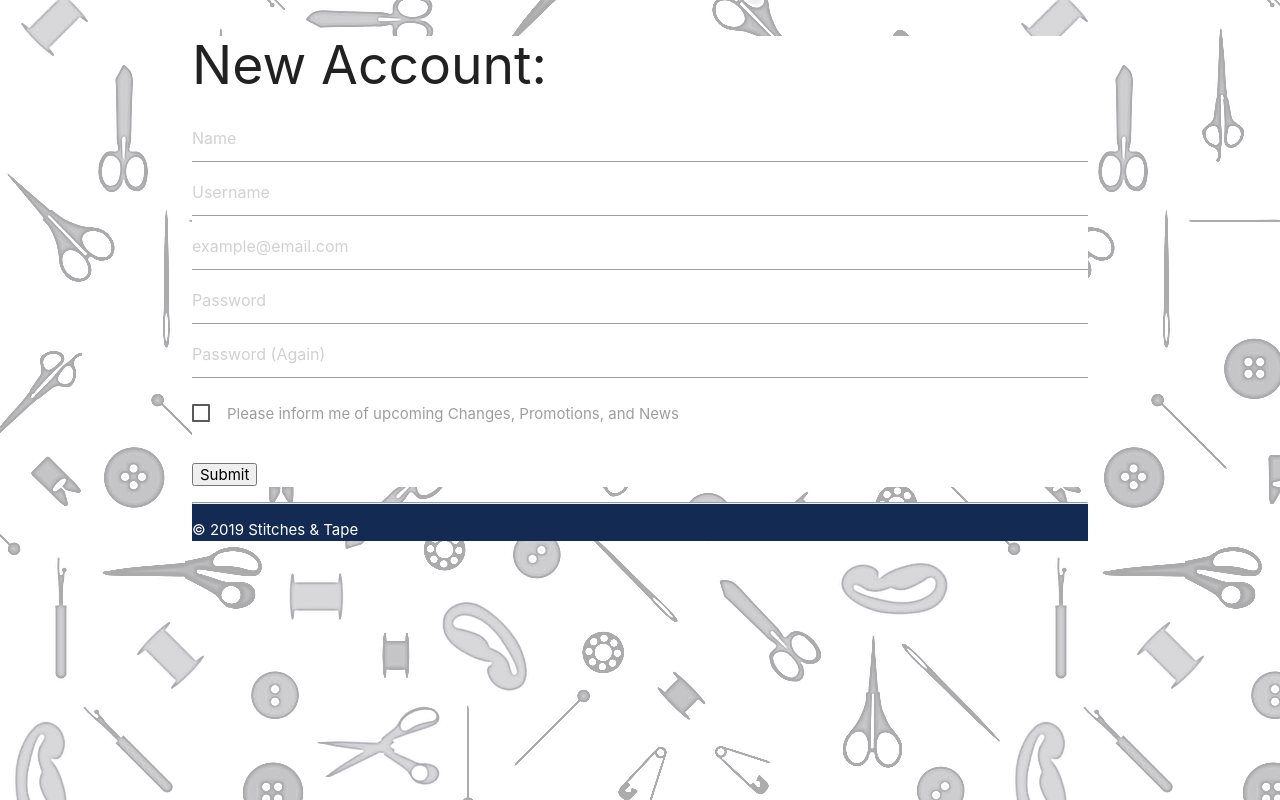
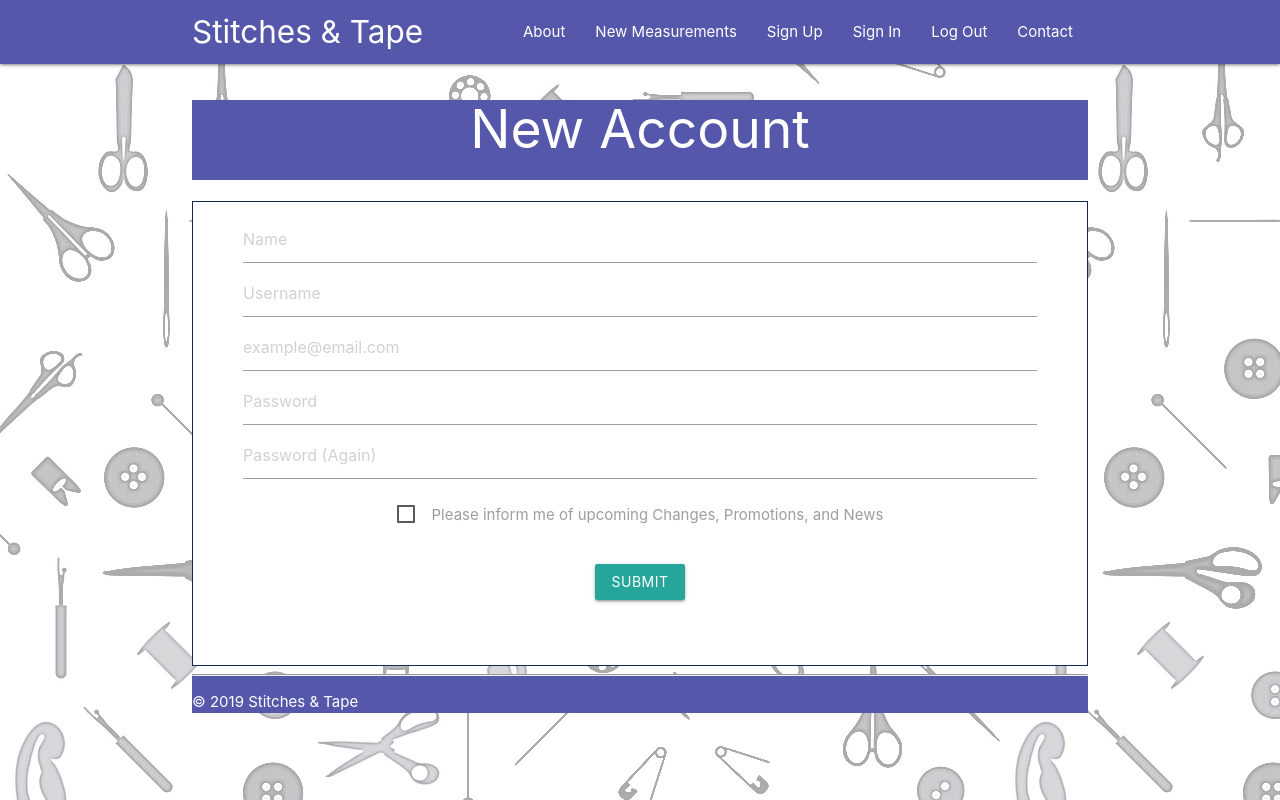
Before and after one commit to wgonz94/Stitches-Tape, a React (Create React App) app in the folder client/: page /signup in a window 1280 px wide. Built offline with nearby package versions, Linux system fonts and the light colour scheme.

Commit message:
updating UI elements, added pages folder and moved main page components

```diff
--- a/client/src/Components/Footer/Footer.css
+++ b/client/src/Components/Footer/Footer.css
@@ -1,4 +1,4 @@
 .footer {
-  background-color: #132b52;
+  background-color: #5558aa;
   color: white;
 }
--- a/client/src/Components/Home/Header.js
+++ b/client/src/Components/Home/Header.js
@@ -7,7 +7,7 @@ const Header = () => {
     <section>
       <div className='center'>
         <header className='image'>
-          <img className='img' src={Title} alt='Title' />
+          <img className='img responsive-img' src={Title} alt='Title' />
         </header>
       </div>
     </section>
--- a/client/src/Components/Home/Parallax.js
+++ b/client/src/Components/Home/Parallax.js
@@ -14,13 +14,13 @@ const Parallax = () => {
     <section>
       <div className='parallax-container'>
         <div className='parallax'>
-          <img src={midbg} />
+          <img className='responsive-img' src={midbg} alt='thread' />
         </div>
       </div>
       <About />
       <div className='parallax-container'>
         <div className='parallax'>
-          <img src={logobg} />
+          <img className='responsive-img' src={logobg} alt='stitchandbatton' />
         </div>
       </div>
     </section>
--- /dev/null
+++ b/client/src/Components/Navbar/Nav.css
@@ -0,0 +1,3 @@
+nav-wrapper {
+  margin: 50px;
+}
--- a/client/src/Components/Navbar/Nav.js
+++ b/client/src/Components/Navbar/Nav.js
@@ -1,122 +1,127 @@
 import React, { useEffect } from 'react';
-import { Link } from 'react-router-dom';
-import 'materialize-css';
-
-let style = { display: 'none' };
+import { NavLink } from 'react-router-dom';
+import M from 'materialize-css';
 
 const Navbar = ({ handleSubcribe, handleLogin }) => {
   useEffect(() => {
-    const M = window.M;
-    document.addEventListener('DOMContentLoaded', function() {
-      var elems = document.querySelectorAll('.sidenav');
-      var instances = M.Sidenav.init(elems, {});
-    });
+    let elements = document.querySelectorAll('.sidenav');
+    M.Sidenav.init(elements);
+    // document.addEventListener('DOMContentLoaded', function() {
+    //   var elems = document.querySelectorAll('.sidenav');
+    //   var instances = M.Sidenav.init(elems, {});
+    // });
   });
 
-  console.log(style);
+  // const [style, setStyle] = useState({ display: 'none' });
 
-  window.addEventListener('scroll', () => {
-    style = window.scrollY >= 310 ? { display: 'fixed' } : { display: 'none' };
-    console.log(window.scrollY);
-    console.log(style);
-  });
+  // window.addEventListener('scroll', e => {
+  //   console.log(window.scrollY);
+  //   console.log(style);
+  // });
 
-  // const controlNavbar = () => {
-  //   window.scrollY > 310
-  //     ? (visible = { display: 'none' })
-  //     : (visible = { display: 'inline' });
-  // };
+  // setStyle(window.scrollY >= 310 ? { display: 'fixed' } : { display: 'none' });
   // // console.log(handleSubcribe(), handleLogin());
 
   return (
     <header>
-      <div className='navbar-fixed' style={style}>
+      <div className='navbar-fixed'>
         {/* Nav bar */}
         <nav className='nav-wrapper'>
           <div className='container'>
-            <Link
+            <NavLink
               to='/'
               className='brand-logo left hide-on-med-and-down flow-text'
             >
               Stitches &amp; Tape
-            </Link>
-            <Link
+            </NavLink>
+            <NavLink
               to='/'
               className='brand-logo center hide-on-med-and-up flow-text'
             >
               Stitches &amp; Tape
-            </Link>
-            <Link to='#' className='sidenav-trigger' data-target='mobile-menu'>
+            </NavLink>
+            <NavLink
+              to='#'
+              className='sidenav-trigger'
+              data-target='mobile-menu'
+            >
               <i className='material-icons'>menu</i>
-            </Link>
+            </NavLink>
             <ul className='right hide-on-med-and-down'>
               <li>
-                <Link to='/' className='hoverable'>
+                <NavLink to='/' className='hoverable'>
                   About
-                </Link>
+                </NavLink>
               </li>
               <li>
-                <Link to='/newmeasure' className='logged-in hoverable'>
+                <NavLink to='/newmeasure' className='logged-in hoverable'>
                   New Measurements
-                </Link>
+                </NavLink>
               </li>
               <li>
-                <Link to='/signup' id='signup' className='logged-out hoverable'>
+                <NavLink
+                  to='/signup'
+                  id='signup'
+                  className='logged-out hoverable'
+                >
                   Sign Up
-                </Link>
+                </NavLink>
               </li>
               <li>
-                <Link to='/signin' id='signin' className='logged-out hoverable'>
+                <NavLink
+                  to='/signin'
+                  id='signin'
+                  className='logged-out hoverable'
+                >
                   Sign In
-                </Link>
+                </NavLink>
               </li>
               <li>
-                <Link to='/' id='logout' className='logged-in hoverable'>
+                <NavLink to='/' id='logout' className='logged-in hoverable'>
                   Log Out
-                </Link>
+                </NavLink>
               </li>
               <li>
-                <Link to='/contact' className='hoverable'>
+                <NavLink to='/contact' className='hoverable'>
                   Contact
-                </Link>
-              </li>
-            </ul>
-
-            {/* Mobile Nav Bar */}
-            <ul className='sidenav grey lighten-2' id='mobile-menu'>
-              {/* <li><a href="#" class="logged-in">Account</Link></li> */}
-              <li>
-                <Link to='/measure' className='logged-in'>
-                  View Measurements
-                </Link>
-              </li>
-              <li>
-                <Link to='/newmeasure' className='logged-in'>
-                  New Measurements
-                </Link>
-              </li>
-              <li>
-                <Link to='/signup' className='logged-out'>
-                  Sign Up
-                </Link>
-              </li>
-              <li>
-                <Link to='/signin' className='logged-out'>
-                  Sign In
-                </Link>
-              </li>
-              <li>
-                <Link to='/' className='logged-in'>
-                  Log Out
-                </Link>
-              </li>
-              <li>
-                <Link to='/contact'>Contact</Link>
+                </NavLink>
               </li>
             </ul>
           </div>
         </nav>
       </div>
+      {/* Mobile Nav Bar */}
+      <ul className='sidenav grey lighten-2' id='mobile-menu'>
+        {/* <li><a href="#" class="logged-in">Account</NavLink></li> */}
+        <li>
+          <NavLink to='/measure' className='logged-in'>
+            View Measurements
+          </NavLink>
+        </li>
+        <li>
+          <NavLink to='/newmeasure' className='logged-in'>
+            New Measurements
+          </NavLink>
+        </li>
+        <li>
+          <NavLink to='/signup' className='logged-out'>
+            Sign Up
+          </NavLink>
+        </li>
+        <li>
+          <NavLink to='/signin' className='logged-out'>
+            Sign In
+          </NavLink>
+        </li>
+        <li>
+          <NavLink to='/' className='logged-in'>
+            Log Out
+          </NavLink>
+        </li>
+        <li>
+          <NavLink to='/contact'>Contact</NavLink>
+        </li>
+      </ul>
     </header>
   );
 };
--- /dev/null
+++ b/client/src/pages/Account/Forms.css
@@ -0,0 +1,19 @@
+* {
+  box-sizing: border-box;
+}
+
+.border {
+  border: 1px solid #132b52;
+}
+
+form {
+  padding-bottom: 50px;
+  padding-left: 50px;
+  padding-right: 50px;
+}
+
+h2 {
+  height: 80px;
+  background-color: #5558aa;
+  color: white;
+}
--- a/client/src/Components/Account/SignIn.js
+++ b/client/src/pages/Account/SignIn.js
@@ -25,9 +25,9 @@ class SignIn extends Component {
   render() {
     return (
       <div className='container'>
-        <form onClick={this.handleSubmit}>
-          <ul className='login-form'>
-            <h1 className='center'>Login</h1>
+        <h2 className='center'>Login</h2>
+        <form onClick={this.handleSubmit} className='border'>
+          <ul className='login-form center'>
             <div>
               <li>
                 <input
@@ -49,8 +49,9 @@ class SignIn extends Component {
                   onChange={this.handleChange}
                 />
               </li>
+              <br />
               {/* <h4>I forgot my Password!</h4> */}
-              <input type='submit' defaultValue='Login' />
+              <input className='btn' type='submit' defaultValue='Login' />
             </div>
           </ul>
         </form>
--- a/client/src/Components/Account/SignUp.js
+++ b/client/src/pages/Account/SignUp.js
@@ -1,4 +1,5 @@
 import React, { Component } from 'react';
+import './Forms.css';
 
 const initState = {
   name: '',
@@ -55,9 +56,9 @@ class SignUp extends Component {
   render() {
     return (
       <div className='container'>
-        <form onSubmit={this.handleSubmit}>
-          <ul className='register-form'>
-            <h2>New Account:</h2>
+        <h2 className='center'>New Account</h2>
+        <form onSubmit={this.handleSubmit} className='border'>
+          <ul className='register-form center'>
             <li>
               <input
                 type='text'
@@ -135,7 +136,11 @@ class SignUp extends Component {
               </label>
             </p>
             <br />
-            <input type='submit' defaultValue='Create Account' />
+            <input
+              type='submit'
+              className='btn'
+              defaultValue='Create Account'
+            />
             <div className='clear'> </div>
           </ul>
         </form>
--- a/client/src/Components/Tables/MeasureWrapper.js
+++ b/client/src/pages/MeasureWrapper.js
@@ -1,6 +1,6 @@
 import React, { Component } from 'react';
-import LeftWindow from './LeftWindow';
-import RightWindow from './RightWindow';
+import LeftWindow from '../Components/Tables/LeftWindow';
+import RightWindow from '../Components/Tables/RightWindow';
 
 class MeasureWrapper extends Component {
   render() {
```
Also changed, not shown: client/src/App.js (+4 -4 lines), client/src/pages/Home.js (renamed from client/src/Components/Home/Home.js, +4 -4 lines), client/src/Images/MeasureImg.jpg.
